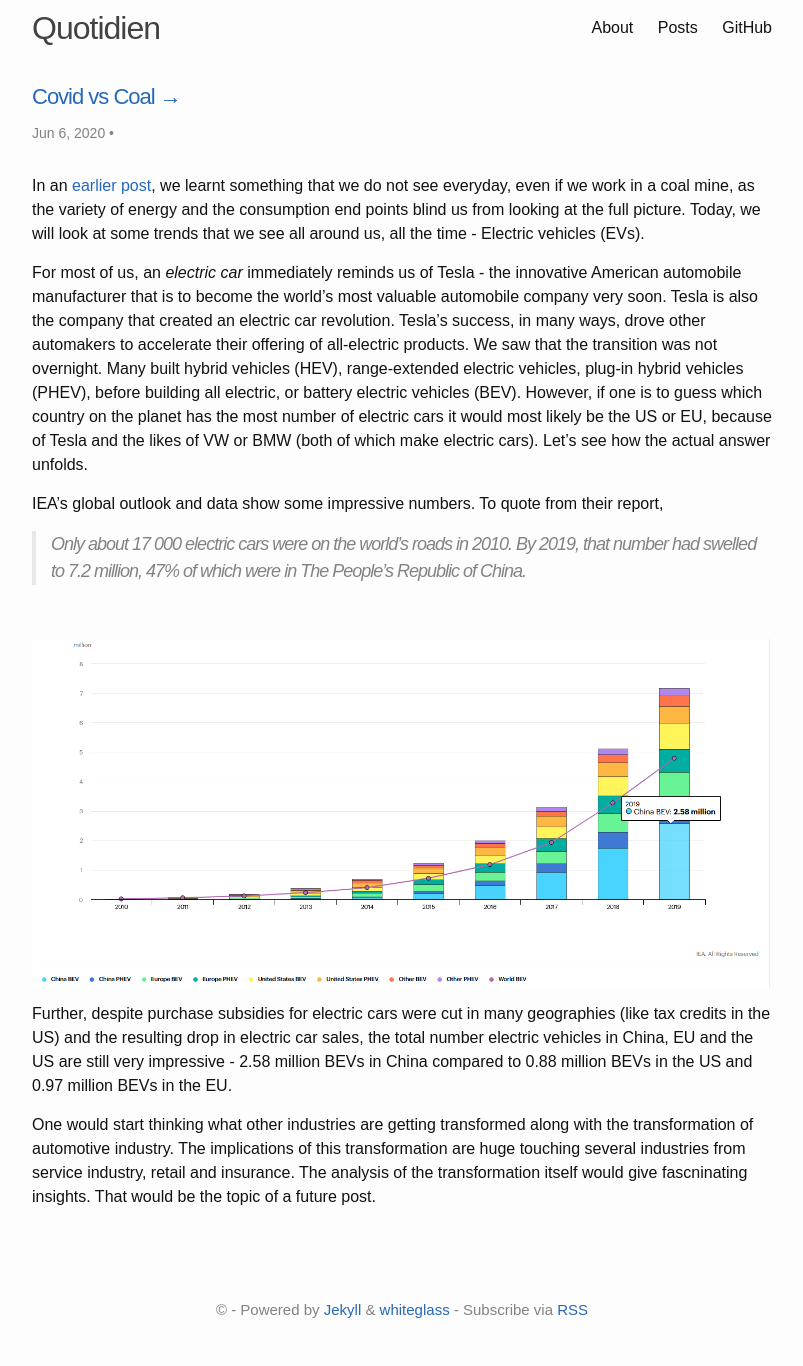
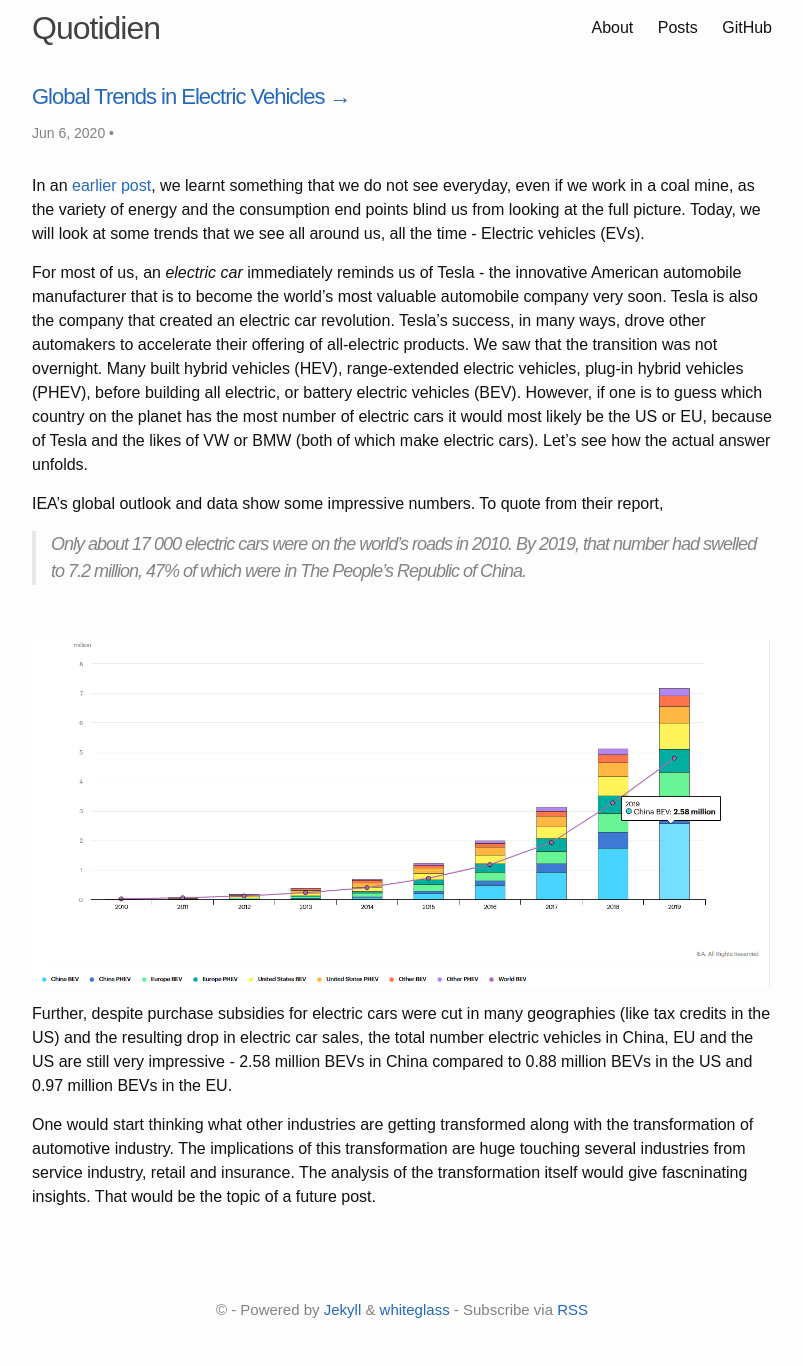
Before and after one commit to dotkay/dotkay.github.io, a Jekyll site: the page built from _posts/2020-06-06-evs.md, in a window 1280 px wide. Shown: the whole page, without its empty margins (238-1041 px from the left). Built offline with Jekyll 4.4.1, drawn with Linux system fonts in a browser that asks for light colours.

Commit message:
fixing title in post on evs

```diff
--- a/_posts/2020-06-06-evs.md
+++ b/_posts/2020-06-06-evs.md
@@ -1,6 +1,6 @@
 ---
 layout: post
-title: Covid vs Coal
+title: Global Trends in Electric Vehicles
 categories: [energy, electric, cars, world, EV]
 keywords: [US, energy, electric, EV, cars, world]
 external-url: https://dotkay.github.io/2020/06/06/evs
```
